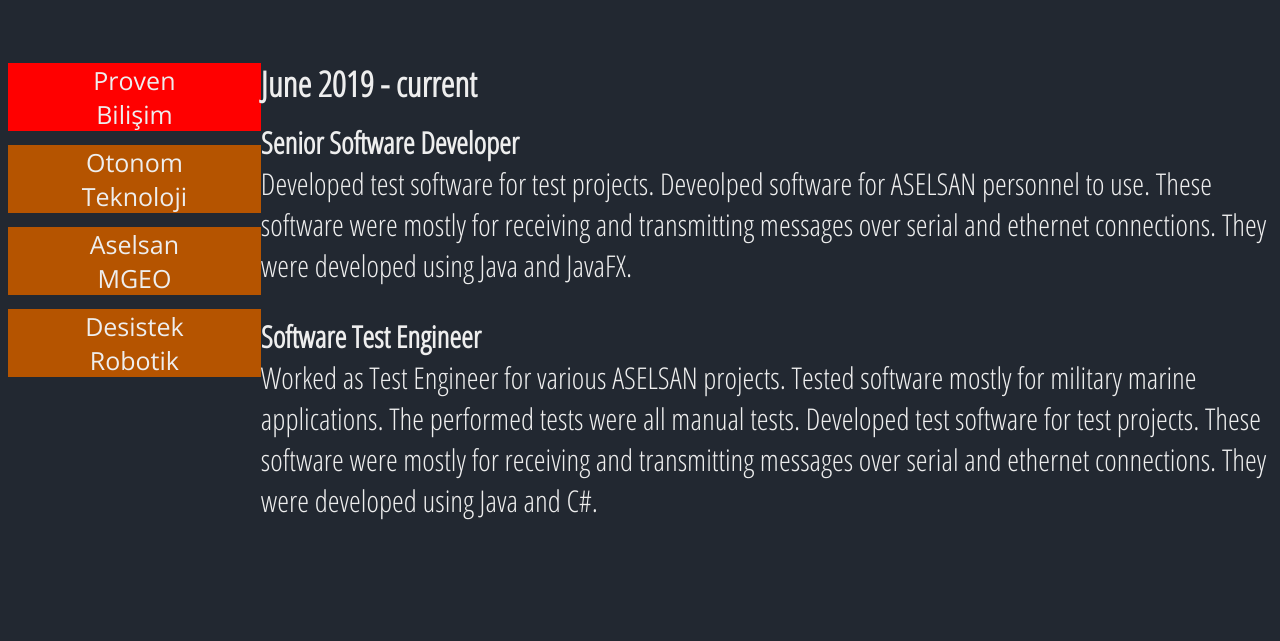
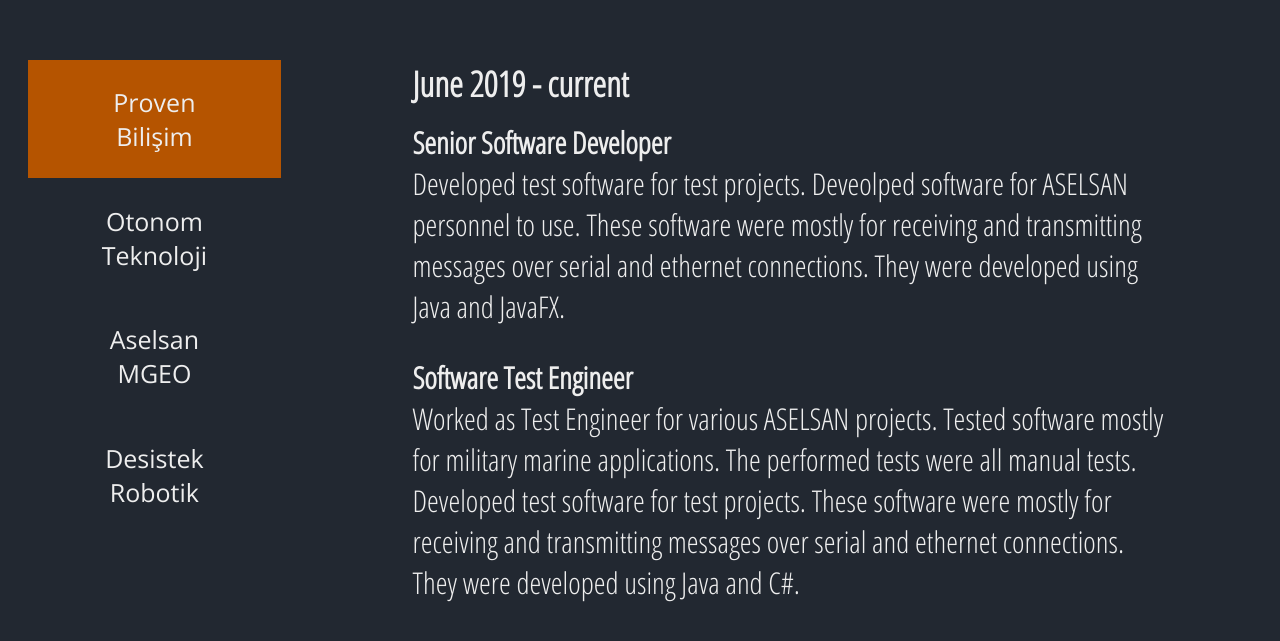
Before and after one commit to karabatut/Site, a plain HTML site: page index.html in a window 1280 px wide. Shown: the part 1876-2517 px from the top of the page. Drawn offline with nearby package versions, Linux system fonts and the light colour scheme.

Commit message:
experience alanı düzeltildi

```diff
--- a/css/styles.css
+++ b/css/styles.css
@@ -106,11 +106,14 @@ button:hover {
   width: 20%;
   float: left;
   height: 100%;
+  margin-left: 20px;
 }
 
 .experienceInfoTab{
   float: right;
-  width: 80%
+  width: 60%;
+  padding-left: 8%;
+  padding-right: 8%;
 }
 
 #experienceSection{
@@ -135,3 +138,9 @@ button:hover {
   margin-top: 0;
   font-size: 30px;
 }
+
+.experienceTabLinks{
+  padding-top: 10%;
+  padding-bottom: 10%;
+  width: 100%;
+}
--- a/scripts/scripts.js
+++ b/scripts/scripts.js
@@ -1,22 +1,24 @@
 function openTab(evt, companyName){
-    var i, tabcontent, tabLinks;
+    defaultButtonColor();
+    tabOpener(companyName);
+}
+
+function defaultButtonColor(){
+    var buttons = document.getElementsByClassName('experienceTabLinks');
+    for(let button of buttons){
+        button.style.backgroundColor = "#222831";
+    }
+}
+
+function tabOpener(companyName){
+    var i, tabcontent;
 
     tabcontent = document.getElementsByClassName("experienceTabContent");
     for(i = 0; i < tabcontent.length; i++){
         tabcontent[i].style.display = "none";
     }
-    tabLinks = document.getElementsByClassName('experienceTabLinks');
-
-    for(i = 0; i < tabLinks.length; i++){
-        tabLinks[i].style.backgroundColor = "#b55400";
-        tabLinks[i].className = tabLinks[i].className.replace("active", "");
-    }
-
     document.getElementById(companyName).style.display = "block";
-    document.getElementById(getCompanyButtonName(companyName)).style.backgroundColor = "red";
-   // evt.currentTarget.style.backgroundColor = "red";
-    evt.currentTarget.className += "active";
-
+    document.getElementById(getCompanyButtonName(companyName)).style.backgroundColor = "#b55400";
 }
 
 function clickOnDefaultTab(){
```
Also changed, not shown: index.html (indentation only).
